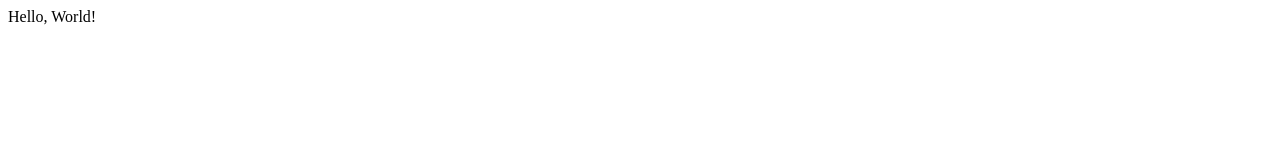
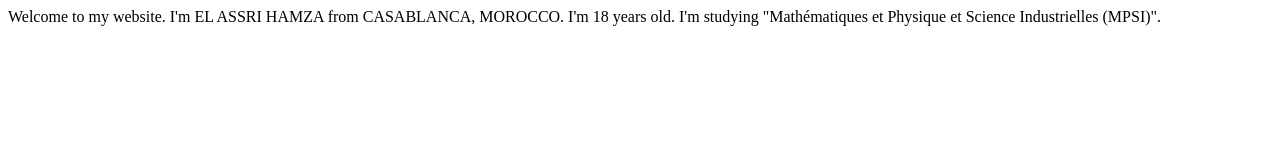
Before and after one commit to haelassri/hamzaelassri.github.io, a plain HTML site: page index.html in a window 1280 px wide. Drawn offline with Linux system fonts and the light colour scheme.

Commit message:
Update index.html

```diff
--- a/index.html
+++ b/index.html
@@ -6,6 +6,7 @@
 		</title>
 	</head>
 	<body>
-		Hello, World!
+		Welcome to my website.
+		I'm EL ASSRI HAMZA from CASABLANCA, MOROCCO. I'm 18 years old. I'm studying "Mathématiques et Physique et Science Industrielles (MPSI)".
 	</body>
 </html>
```
